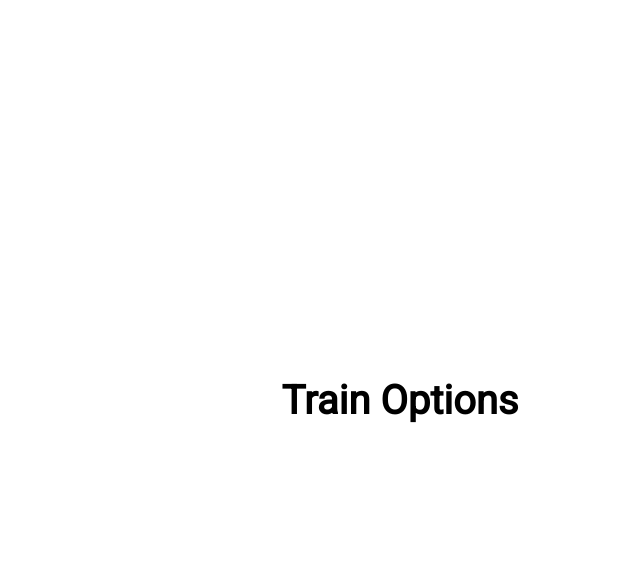
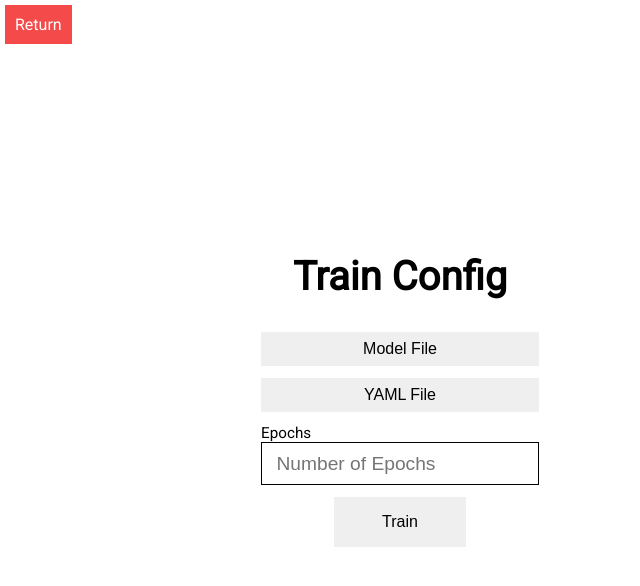
Before and after one commit to coha45/veritas-cv, an Electron app: page src/train.html in a window 800 px wide. Shown: the whole page, without its empty margins (0-640 px from the left). Drawn offline with Linux system fonts and the light colour scheme.

Commit message:
Fleshed out train menu

```diff
--- a/src/style.css
+++ b/src/style.css
@@ -4,6 +4,10 @@
     box-sizing: border-box;
     padding: 0;
     margin: 0;
+}
+
+:root {
+    --btn-success: rgb(134, 223, 83);
 }
 
 @font-face {
@@ -25,6 +29,29 @@ body {
     justify-content: center;
     align-items: center;
     font-family: roboto-regular;
+    position: relative;
+}
+
+.back-button {
+    position: absolute;
+    top: 5px;
+    left: 5px;
+    border: none;
+    border-radius: 0;
+    background-color: rgb(245, 74, 74);
+    cursor: pointer;
+    padding: 10px;
+    text-decoration: none;
+}
+
+.back-button::after {
+    position: relative;
+    top: 0;
+    bottom: 0;
+    left: 0;
+    right: 0;
+    content: "Return";
+    color: white;
 }
 
 h1 {
@@ -41,10 +68,9 @@ h2 {
     gap: 1em;
 }
 
-#menu button {
+#menu button, .form-menu button {
     font-size: 1rem;
     padding: 1em 3em;
-    background-color: cadetblue;
     border: none;
     border-radius: 0;
     cursor: pointer;
@@ -54,6 +80,61 @@ h2 {
     border: none;
 }
 
+#train-btn {
+    background-color: cadetblue;
+}
+
+#track-btn {
+    background-color: rgb(226, 161, 39);
+
+}
+
+#gather-btn {
+    background-color: rgb(134, 223, 83);
+}
+
+
+.form-menu {
+    display: flex;
+    flex-direction: column;
+    justify-content: center;
+    align-items: center;
+    gap: 0.75em;
+}
+
+.form-menu label {
+    display: flex;
+    flex-direction: column;
+}
+
+.form-menu label span {
+    font-size: 0.95rem;
+}
+
+.form-menu input {
+    width: 100%;
+    font-size: 1.2rem;
+    padding: 0.5em 0.75em;
+    border: 1px solid black;
+    border-radius: 0;
+}
+
+.form-menu .select-file {
+    font-size: 1rem;
+    padding: 0.5rem 2em;
+    border: none;
+    border-radius: 0;
+    cursor: pointer;
+}
+
+#submit-train {
+    background-color: var(--btn-success);
+}
+
 .active {
     border: 2px solid rgb(134, 236, 32);
 }
+
+.w-full {
+    width: 100%;
+}
--- a/src/train.html
+++ b/src/train.html
@@ -3,10 +3,25 @@
 <head>
     <meta charset="UTF-8">
     <meta name="viewport" content="width=device-width, initial-scale=1.0">
-    <title>Train</title>
+    <title>Train Config</title>
     <link rel="stylesheet" href="style.css" />
 </head>
 <body>
-    <h2>Train Options</h2>
+    <a href="index.html" class="back-button"></a>
+    <h2>Train Config</h2>
+    <form id="options" class="form-menu">
+        <button class="select-file w-full" id="model-file-select" name="model-file-select">
+            Model File
+        </button>
+        <button class="select-file w-full" id="model-file-select" name="model-file-select">
+            YAML File
+        </button>
+        <label>
+            <span>Epochs</span>
+            <input type="number" placeholder="Number of Epochs" id="epochs" name="epochs" />
+        </label>
+        <button type="submit" id="submit-train-config">Train</button>
+    </form>
+    <script src="trainRenderer.js"></script>
 </body>
 </html>
```
Also changed, not shown: src/renderer.js (+7 -4 lines).
